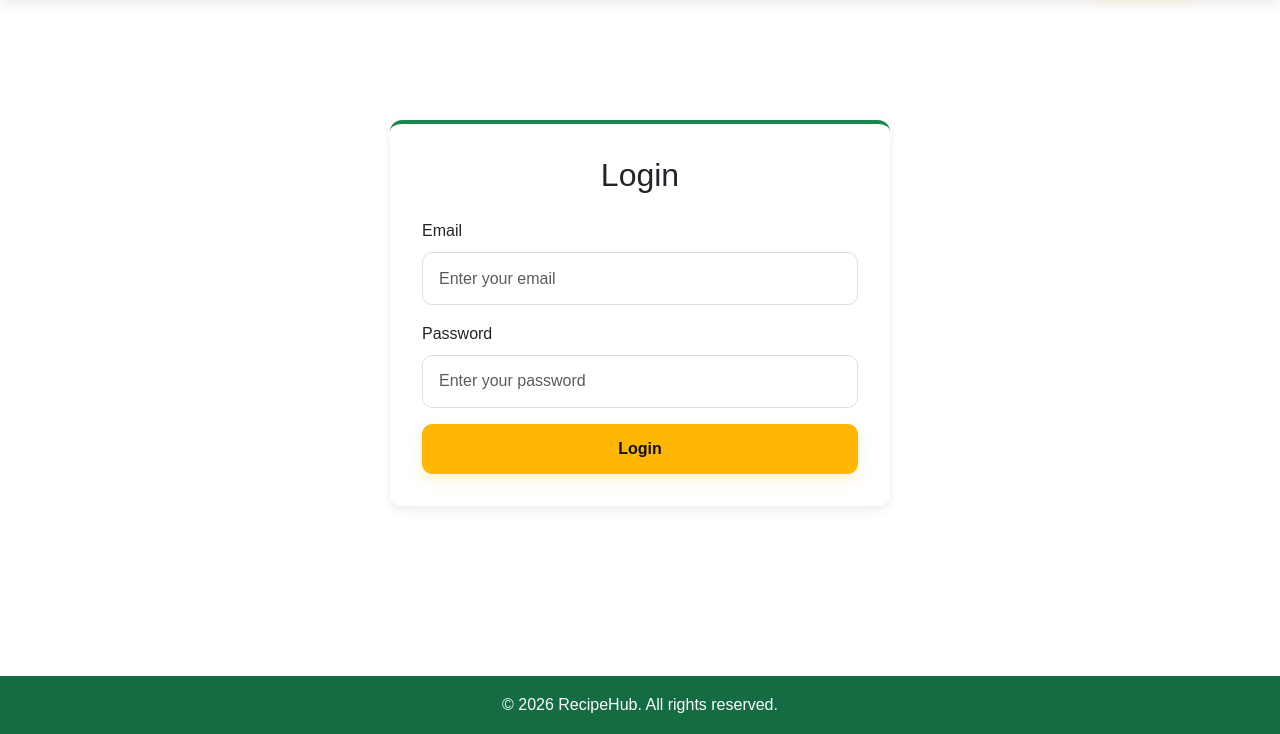
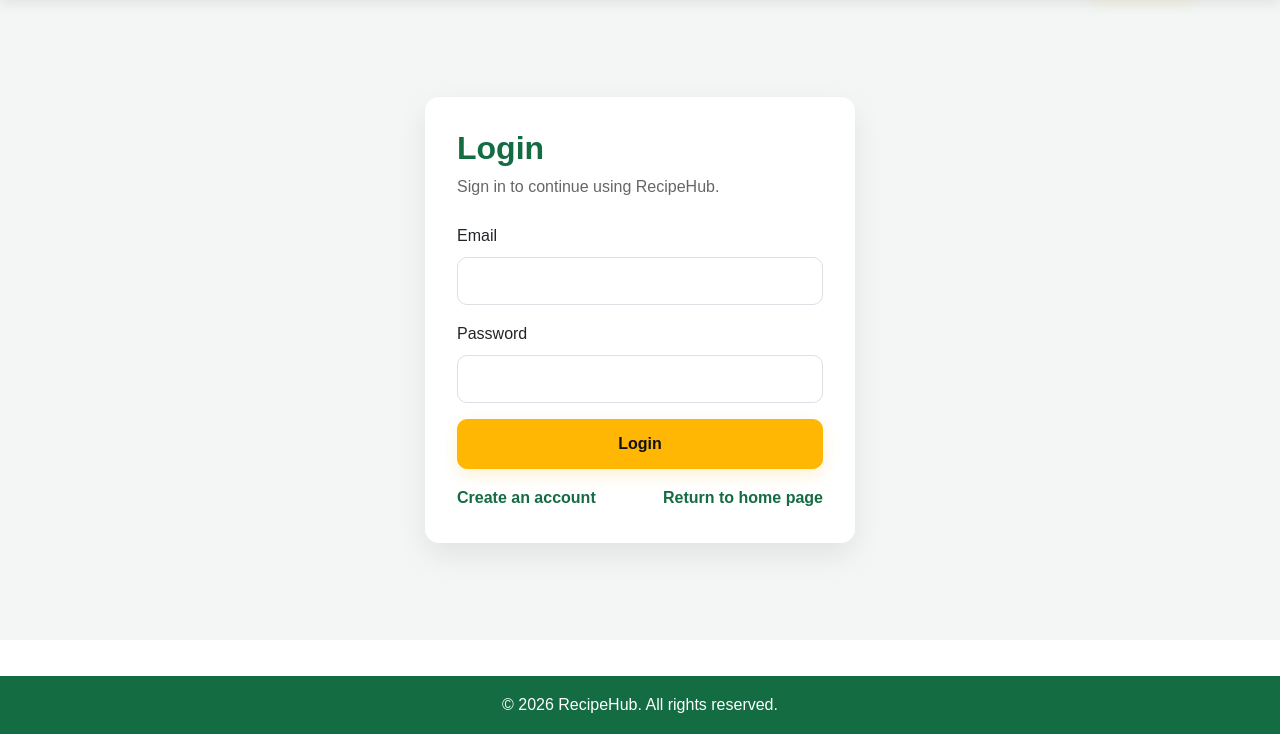
Before and after one commit to NeelPatel-22/Agile-Group-Project, a Flask app: page /login in a window 1280 px wide. Shown: the part 66-800 px from the top of the page. Run offline with Flask 3, Linux system fonts and the light colour scheme.

Commit message:
Create basic login page

```diff
--- /dev/null
+++ b/app/static/css/login.css
@@ -0,0 +1,55 @@
+.login-page {
+  min-height: 80vh;
+  display: flex;
+  align-items: center;
+  justify-content: center;
+  background: #f3f6f4;
+  padding: 2rem;
+}
+
+.login-card {
+  width: 100%;
+  max-width: 430px;
+  background: #ffffff;
+  padding: 2rem;
+  border-radius: 14px;
+  box-shadow: 0 12px 30px rgba(0, 0, 0, 0.08);
+}
+
+.login-card h2 {
+  color: #146c43;
+  font-weight: 700;
+  margin-bottom: 0.4rem;
+}
+
+.login-card p {
+  color: #666666;
+  margin-bottom: 1.5rem;
+}
+
+.login-card .form-control {
+  padding: 0.7rem 0.9rem;
+}
+
+.login-card .btn-success {
+  padding: 0.75rem;
+  font-weight: 600;
+}
+
+.login-links {
+  display: flex;
+  justify-content: space-between;
+  gap: 1rem;
+  margin-top: 1rem;
+  flex-wrap: wrap;
+}
+
+.login-links a {
+  color: #146c43;
+  text-decoration: none;
+  font-weight: 600;
+}
+
+.login-links a:hover {
+  color: #0f5132;
+}
--- a/app/templates/login.html
+++ b/app/templates/login.html
@@ -2,23 +2,38 @@
 
 {% block title %}Login | RecipeHub{% endblock %}
 
+{% block page_css %}
+<link rel="stylesheet" href="{{ url_for('static', filename='css/login.css') }}">
+{% endblock %}
+
 {% block content %}
-<div class="container page-section">
-    <div class="form-container">
-        <h2 class="text-center mb-4">Login</h2>
-        <form>
+<div class="login-page">
+    <div class="login-card">
+        <h2>Login</h2>
+        <p>Sign in to continue using RecipeHub.</p>
+
+        {% if error %}
+        <div class="alert alert-danger">{{ error }}</div>
+        {% endif %}
+
+        <form method="POST">
             <div class="mb-3">
                 <label class="form-label">Email</label>
-                <input type="email" class="form-control" placeholder="Enter your email">
+                <input type="email" name="email" class="form-control" required>
             </div>
 
             <div class="mb-3">
                 <label class="form-label">Password</label>
-                <input type="password" class="form-control" placeholder="Enter your password">
+                <input type="password" name="password" class="form-control" required>
             </div>
 
             <button class="btn btn-success w-100">Login</button>
         </form>
+
+        <div class="login-links">
+            <a href="{{ url_for('main.signup') }}">Create an account</a>
+            <a href="{{ url_for('main.cover') }}">Return to home page</a>
+        </div>
     </div>
 </div>
 {% endblock %}
```
